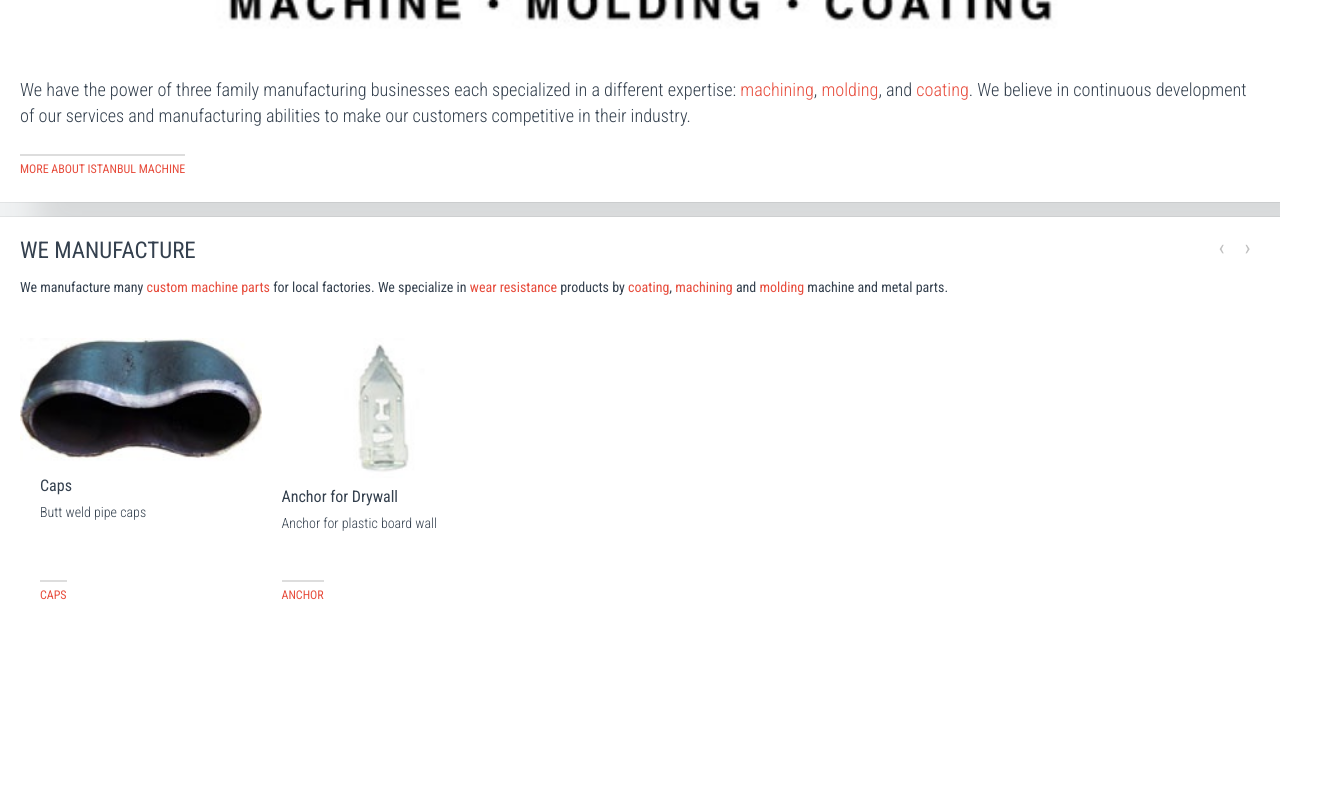
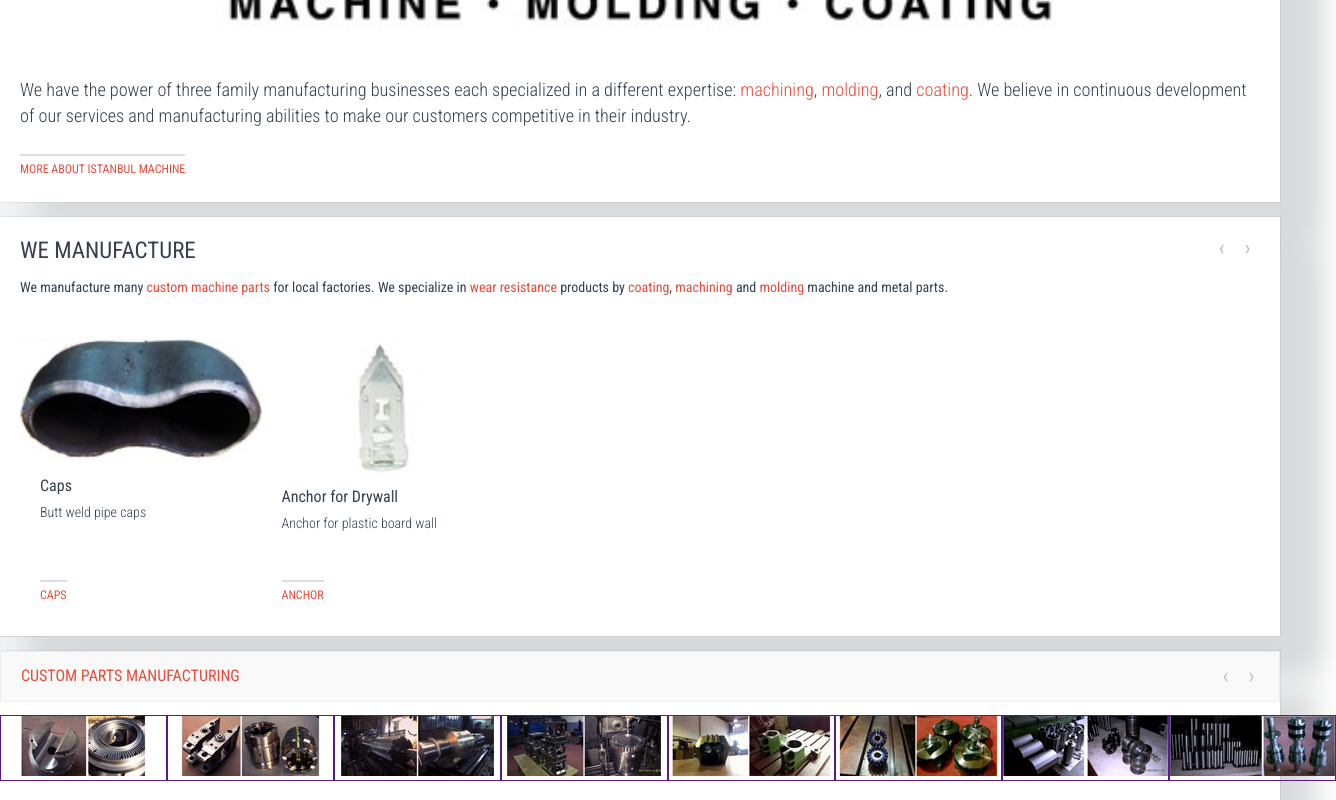
Before and after one commit to kayhan6677/istanbul-machine, a plain HTML site: page index.html in a window 1280 px wide. Shown: the part 2256-3056 px from the top of the page, 1336 px wide, since content can reach past the window. Before the commit the page ends 2892 px from the top, so only its background shows below. Drawn offline with nearby package versions, Linux system fonts and the light colour scheme; a script that the page names is missing.

Commit message:
commit 4

```diff
--- a/css/main.css
+++ b/css/main.css
@@ -445,6 +445,47 @@ color: #ffa902;
     margin-top: 0;
 }
 
-#we_manufacture_slide_text {
+#custom_parts_manufacturing_container {
+    height: 148.6px;
+    background-color: white;
+    margin-top: 15px;
+    box-shadow: 0 0 0 1px rgb(0 0 0 / 6%), 35px 35px 30px #d8dadb;
+    z-index: 1;
 
 }
+
+#custom_parts_manufacturing_header {
+    height: 48.6px;
+    text-align: left;
+    font-size: 16px;
+    font-weight: 500;
+    line-height: 48.6px;
+    background-color: #F9F9F9;
+    padding-left: 20px;
+    border: 1px solid #eee;
+    margin-top: 0;
+    position: relative;
+}
+
+#custom_parts_manufacturing_header a {
+    color: #e74c3c;
+    text-decoration: none;
+}
+
+#custom_parts_manufacturing_header #lower_than {
+    margin-top: 13px;
+    margin-right: 15px;
+}
+
+#custom_parts_manufacturing_header #greater_than {
+    margin-top: 13px;
+    margin-right: 15px;
+}
+
+#custom_parts_manufacturing_container_inner {
+    display: flex;
+}
+
+#custom_parts_manufacturing_container_inner a {
+    border: 1px solid;
+}
--- a/index.html
+++ b/index.html
@@ -149,7 +149,7 @@
                 </div>
                 <div id="we_manufacture_box">
                     <h2>
-                        <span id="we_manufacture_title" onmouseenter="(slide())">WE MANUFACTURE</span>
+                        <span id="we_manufacture_title">WE MANUFACTURE</span>
                         <span id="lead-sub-title">
                             We manufacture many
                             <a href="/machining.html">custom machine parts</a>
@@ -171,7 +171,8 @@
                         <div id="we_manufacture_slide_container_inner">
                             <div id="we_manufacture_lpg" class="slide_divs">
                                 <div class="slide_divs_top">
-                                    <img src="img/cng-lpg-cylinder-mold-manufacturing-home.jpg" alt="LPG Cylinder Mold">
+                                    <a href=""><img src="img/cng-lpg-cylinder-mold-manufacturing-home.jpg"
+                                        alt="LPG Cylinder Mold"></a>
                                     <a href="a.html">LPG Cylinder Mold</a>
                                     <span id="we_manufacture_slide_text">Cylinder body forming mold</span>
                                 </div>
@@ -179,7 +180,8 @@
                             </div>
                             <div id="we_manufacture_socket" class="slide_divs">
                                 <div class="slide_divs_top">
-                                    <img src="img/socket-for-kocks-home.jpg" alt="Sockets for Knocks">
+                                    <a href=""><img src="img/socket-for-kocks-home.jpg"
+                                        alt="Sockets for Knocks"></a>
                                     <a href="a.html">Sockets for Knocks</a>
                                     <span>Sockets for knocks hydro-test machines</span>
                                 </div>
@@ -187,7 +189,7 @@
                             </div>
                             <div id="we_manufacture_caps" class="slide_divs">
                                 <div class="slide_divs_top">
-                                    <img src="img/steel-pipe-end-cap-home.jpg" alt="Caps">
+                                    <a href=""><img src="img/steel-pipe-end-cap-home.jpg" alt="Caps"></a>
                                     <a href="a.html">Caps</a>
                                     <span>Butt weld pipe caps</span>
                                 </div>
@@ -195,7 +197,8 @@
                             </div>
                             <div id="we_manufacture_anchor" class="slide_divs">
                                 <div class="slide_divs_top">
-                                    <img src="img/anchor-for-drywall-home.jpg" alt="Anchor for Drywall">
+                                    <a href=""><img src="img/anchor-for-drywall-home.jpg"
+                                    alt="Anchor for Drywall"></a>
                                     <a href="a.html">Anchor for Drywall</a>
                                     <span>Anchor for plastic board wall</span>
                                 </div>
@@ -205,7 +208,35 @@
                     </div>
                 </div>
             </div>
-            <div id="custom_parts_manufacturing_box"></div>
+            <div id="custom_parts_manufacturing_container">
+                <h2 id="custom_parts_manufacturing_header">
+                    <a id="custom_parts_manufacturing_title" href="index.html"> CUSTOM PARTS MANUFACTURING </a>
+                    <div id="greater_than">
+                        <span id="greater_than_text">&#8250</span>
+                    </div>
+                    <div id="lower_than">
+                        <span id="lower_than_text">&#8249</span>
+                    </div>
+                </h2>
+                <div id="custom_parts_manufacturing_container_inner">
+                    <a href=""><img src="img/we_manufacture/machining-cnc-manufacturer-r1.gif"
+                        alt="Custom Parts Manufacturing 1"></a>
+                    <a href=""><img src="img/we_manufacture/machining-cnc-manufacturer-r2.jpg"
+                         alt="Custom Parts Manufacturing 2"></a>
+                    <a href=""><img src="img/we_manufacture/machining-cnc-manufacturer-r3.jpg"
+                         alt="Custom Parts Manufacturing 3"></a>
+                    <a href=""><img src="img/we_manufacture/machining-cnc-manufacturer-r4.jpg"
+                         alt="Custom Parts Manufacturing 4"></a>
+                    <a href=""><img src="img/we_manufacture/machining-cnc-manufacturer-r5.jpg"
+                         alt="Custom Parts Manufacturing 5"></a>
+                    <a href=""><img src="img/we_manufacture/machining-cnc-manufacturer-r6.jpg"
+                         alt="Custom Parts Manufacturing 6"></a>
+                    <a href=""><img src="img/we_manufacture/machining-cnc-manufacturer-r7.jpg"
+                         alt="Custom Parts Manufacturing 7"></a>
+                    <a href=""><img src="img/we_manufacture/machining-cnc-manufacturer-r8.jpg"
+                         alt="Custom Parts Manufacturing 8"></a>
+                </div>
+            </div>
             <div id="footer"></div>
         </div><!-- main_container -->
     </div><!-- main_and_left_side_container -->
--- a/js/slide_show.js
+++ b/js/slide_show.js
@@ -1,6 +1,9 @@
 let clickCount = 0;
 let clickCheck = 0;
 const width = -241.5;
+
+
+
 
 function forwardFunction () {
     clickCount++;
@@ -30,7 +33,10 @@ document.getElementById("greater_than").onclick = function() {
 };
 
 
+
+
 document.getElementById("lower_than").onclick = function() {
+    clickCheck = 1;
     clickCount--;
     if(clickCount < 0) {
         clickCount = 2;
@@ -42,14 +48,17 @@ document.getElementById("lower_than").onclick = function() {
     document.getElementById("we_manufacture_slide_container_inner").style.transform =
     'translateX(' + translateX+ 'px)';
 
-    if(clickCheck == 0) {
+    if(clickCheck == 1) {
         document.getElementById("we_manufacture_slide_container_inner").style.transition = "200ms ease";
+        clickCheck = 0;
         } else {
         document.getElementById("we_manufacture_slide_container_inner").style.transition = "1000ms ease";
-        fastSlide = 0;
         }
+
     clearInterval (intervalID)
     intervalID = setInterval (forwardFunction, 2000);
 }
 
+
+
 var intervalID = setInterval (forwardFunction, 2000);
```
Also changed, not shown: img/machining-cnc-manufacturer-r2.jpg (added), img/we_manufacture/machining-cnc-manufacturer-r1.gif (added), img/we_manufacture/machining-cnc-manufacturer-r2.jpg (added), img/we_manufacture/machining-cnc-manufacturer-r3.jpg (added), img/we_manufacture/machining-cnc-manufacturer-r4.jpg (added), img/we_manufacture/machining-cnc-manufacturer-r5.jpg (added), img/we_manufacture/machining-cnc-manufacturer-r6.jpg (added), img/we_manufacture/machining-cnc-manufacturer-r7.jpg (added), img/we_manufacture/machining-cnc-manufacturer-r8.jpg (added).
